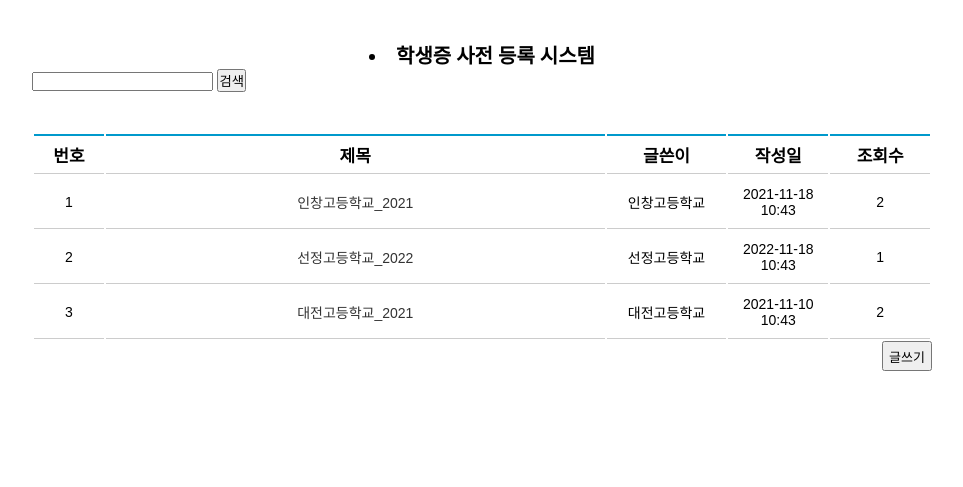
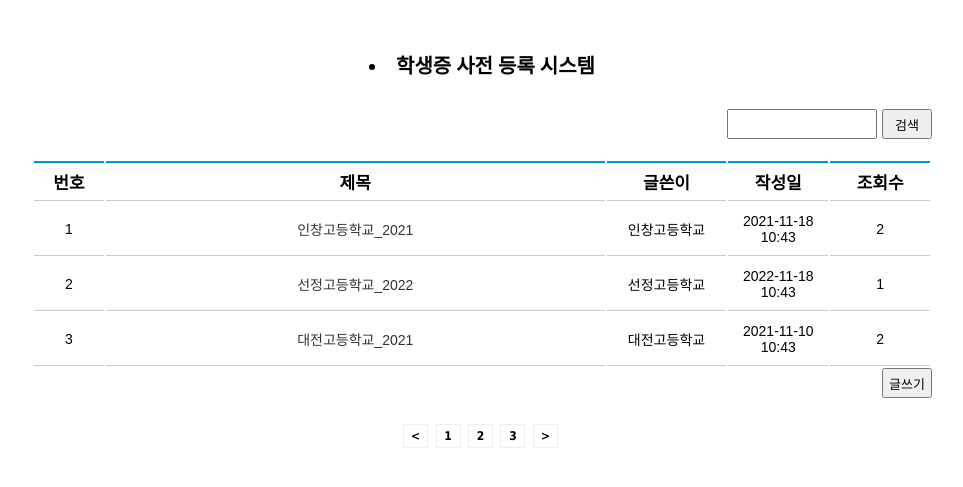
Before and after one commit to juyounyoung/idcard, a Django app: page /board_list in a window 1280 px wide. Shown: the top 487 px of the page, without its empty margins (158-1121 px from the left). Run offline with Django 3.2, Linux system fonts and the light colour scheme.

Commit message:
login.html login_style.html board_List.html board.css

```diff
--- a/idcard/static/css/board.css
+++ b/idcard/static/css/board.css
@@ -11,12 +11,29 @@ ul li {
 	list-style:none;
 }
 
-
 #bbs_title {
     font-family:"맑은 고딕";
     font-size: 20px;
     font-weight: bold;
     text-align:center;
+    margin-bottom : 30px;
+}
+
+/* 검색영역 */
+#search_area{
+    float:right;
+}
+#search_text{
+    width:150px;
+    height:30px;
+    margin-right:55px;
+}
+#search_btn{
+	position: absolute;
+	width:50px;
+	height:30px;
+	right: 0;
+	font-size:13px;
 }
 /* 공통 */
 .fl {
@@ -28,12 +45,12 @@ ul li {
 
 /* 게시판 목록 */
 #board_area {
-    margin-top: 40px;
+    margin-top: 50px;
 	width: 900px;
 	position: relative;
 }
 .list-table {
-	margin-top: 40px;
+	margin-top: 80px;
 }
 .list-table thead th{
 	height:40px;
@@ -61,3 +78,49 @@ ul li {
 	right: 0;
 	font-size:13px;
 }
+
+/*페이징 영역*/
+
+#page_area{
+    margin-top:30px;
+    padding-top:30px;
+}
+ .pagination{
+    display:block;
+    text-align:center;
+ }
+ .pagination > li> a{
+    float:none;
+ }
+ul {
+	text-align:center;
+}
+ul li {
+	display:inline;
+	vertical-align:middle;
+}
+ul li a {
+	display:-moz-inline-stack;	/*FF2*/
+	display:inline-block;
+	vertical-align:top;
+	padding:4px;
+	margin-right:3px;
+	width:15px !important;
+	color:#000;
+	font:bold 12px tahoma;
+	border:1px solid #eee;
+	text-align:center;
+	text-decoration:none;
+	width /**/:26px;	/*IE 5.5*/
+
+}
+ul li a.now {
+	color:#fff;
+	background-color:#09C;
+	border:1px solid #09C;
+}
+ul li a:hover, ul li a:focus {
+	color:#fff;
+	border:1px solid #09C;
+	background-color:#09C;
+}
--- a/idcard/templates/board_list.html
+++ b/idcard/templates/board_list.html
@@ -10,9 +10,10 @@
 <body>
 <div id="board_area">
   <li id="bbs_title">학생증 사전 등록 시스템</li>
-    <div>
-        <input id='txtKeyWord'/>
-        <input type='button' value='검색'/>
+
+    <div id ="search_area">
+        <input type="text" id="search_text" name="search" size="40" required="required" />
+        <button id="search_btn">검색</button>
     </div>
     <table class="list-table">
       <thead>
@@ -54,5 +55,15 @@
     </table>
     <a href="/page/board/write.php"><button id="write_btn">글쓰기</button></a>
   </div>
+    <!--페이지-->
+    <div id="page_area">
+       <ul class="pagination">
+           <li><a class="page-link" href="#">&lt</a></li>
+           <li><a class="page-link" href="#">1</a></li>
+           <li><a class="page-link" href="#">2</a></li>
+           <li><a class="page-link" href="#">3</a></li>
+           <li class="page-item"><a class="page-link" href="#"> &gt;</a></li>
+       </ul>
+    </div>
 </body>
 </html>
```
